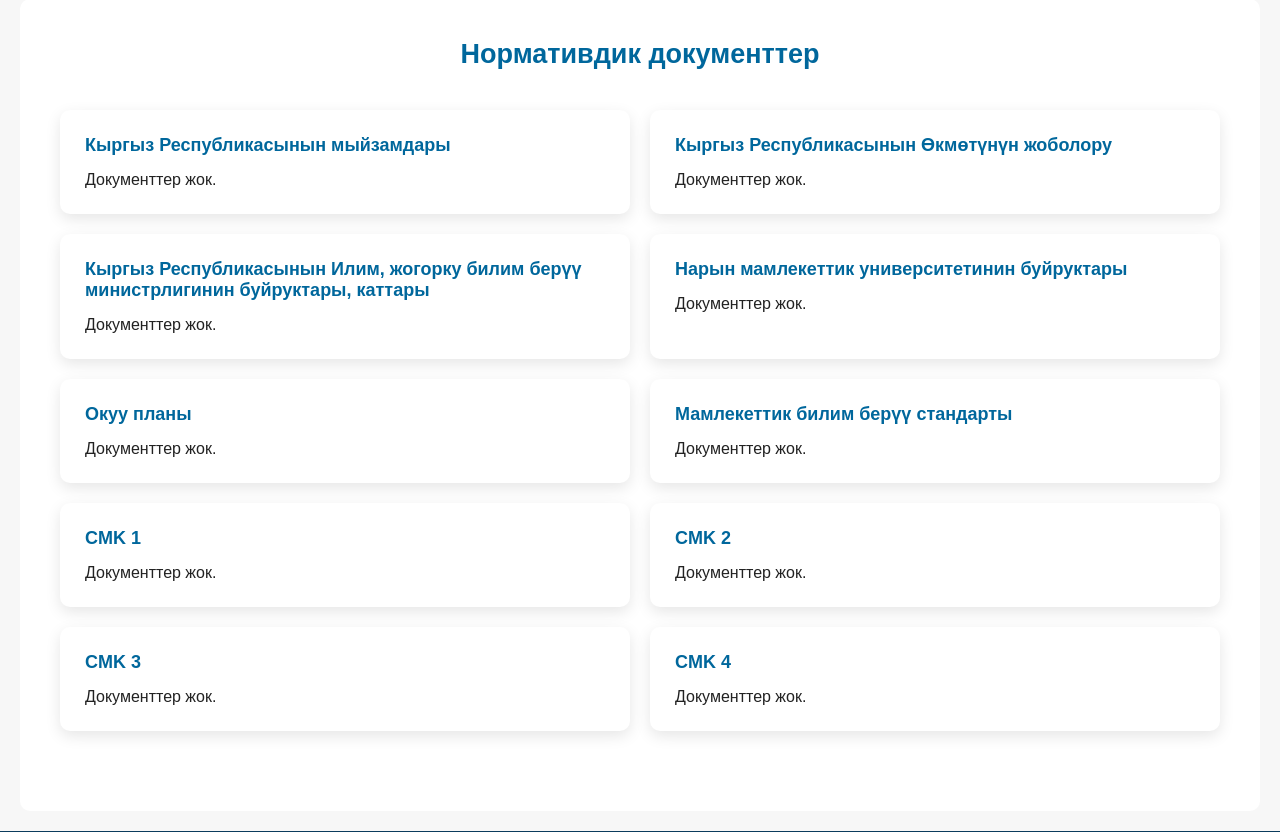
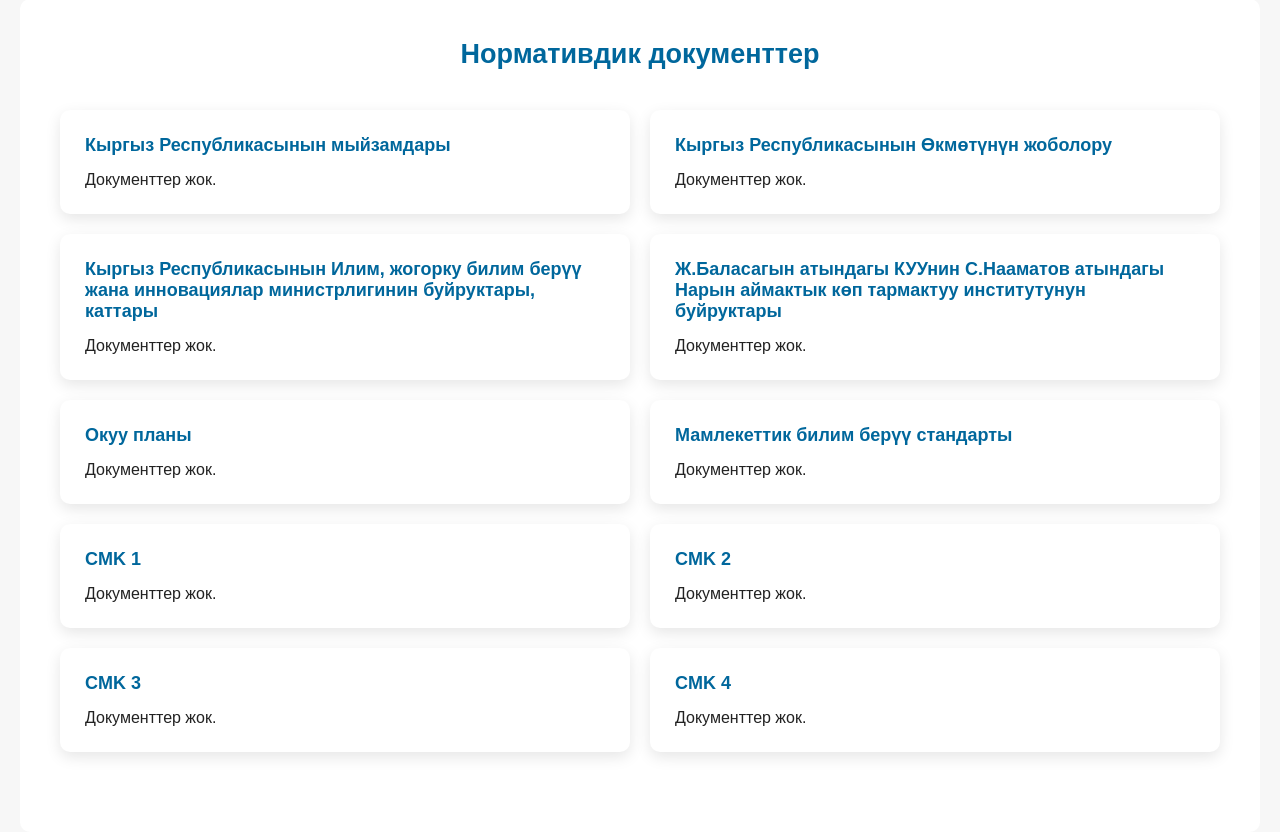
Before and after one commit to Kamchybek2004/acr, a Django app: page /document/ in a window 1280 px wide. Shown: the part 643-1475 px from the top of the page. Run offline with Django 5.2, Linux system fonts and the light colour scheme; data that the repository does not hold is empty.

Commit message:
зайбал тажаттынар

```diff
--- a/core/templates/core/document.html
+++ b/core/templates/core/document.html
@@ -43,7 +43,7 @@
 
             <!-- Приказы мин.образовании -->
             <div class="order">
-                <h2>Кыргыз Республикасынын Илим, жогорку билим берүү министрлигинин буйруктары, каттары</h2>
+                <h2>Кыргыз Республикасынын Илим, жогорку билим берүү жана инновациялар министрлигинин буйруктары, каттары</h2>
                 <div class="resolution-block">
                     {% for order in categories.ministry_orders %}
                         <a href="{{ order.file.url }}" target="_blank">{{ order.title }}</a>
@@ -55,7 +55,7 @@
 
             <!-- Приказы НГУ -->
             <div class="order-nsu">
-                <h2>Нарын мамлекеттик университетинин буйруктары</h2>
+                <h2>Ж.Баласагын атындагы КУУнин С.Нааматов атындагы Нарын аймактык көп тармактуу институтунун буйруктары</h2>
                 {% for order in categories.nsu_orders %}
                 <div class="resolution-block">
                     <a href="{{ order.file.url }}" target="_blank">{{ order.title}}</a>
```
